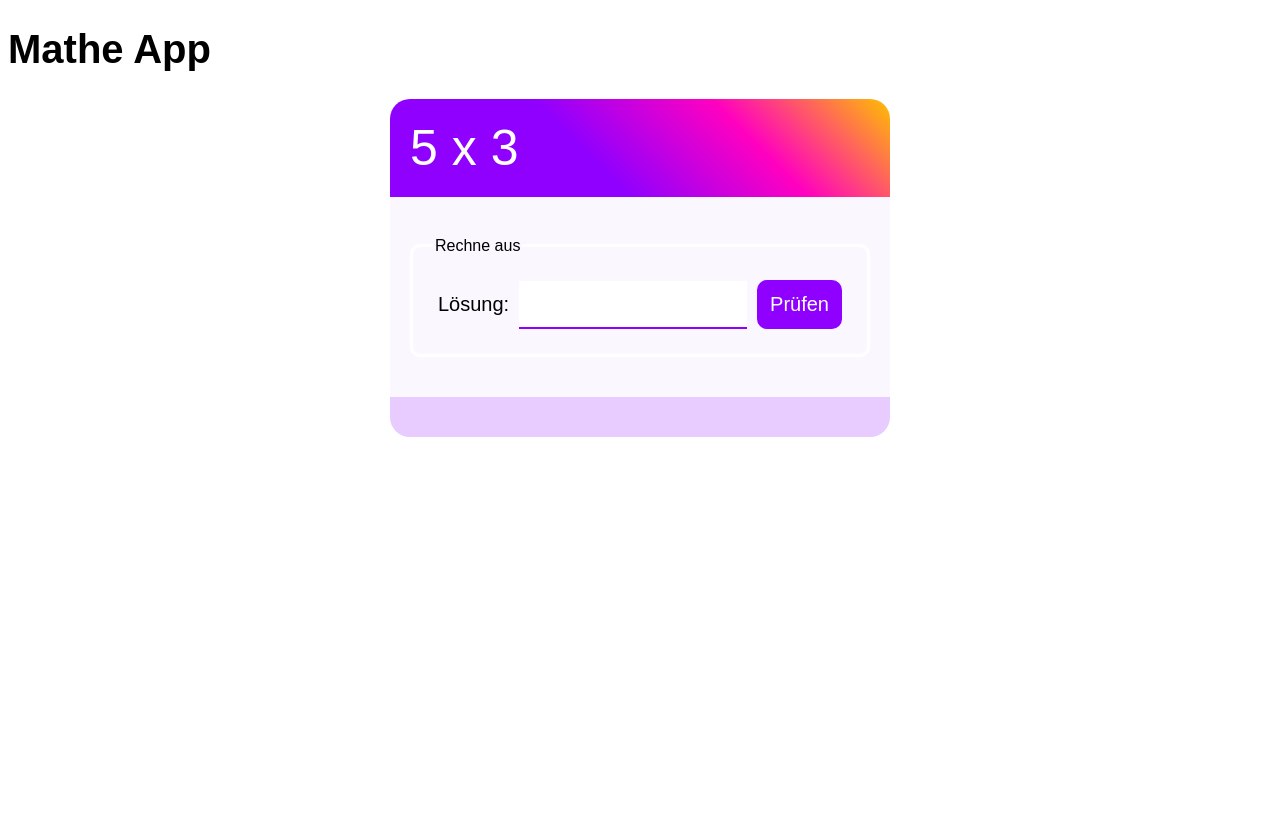
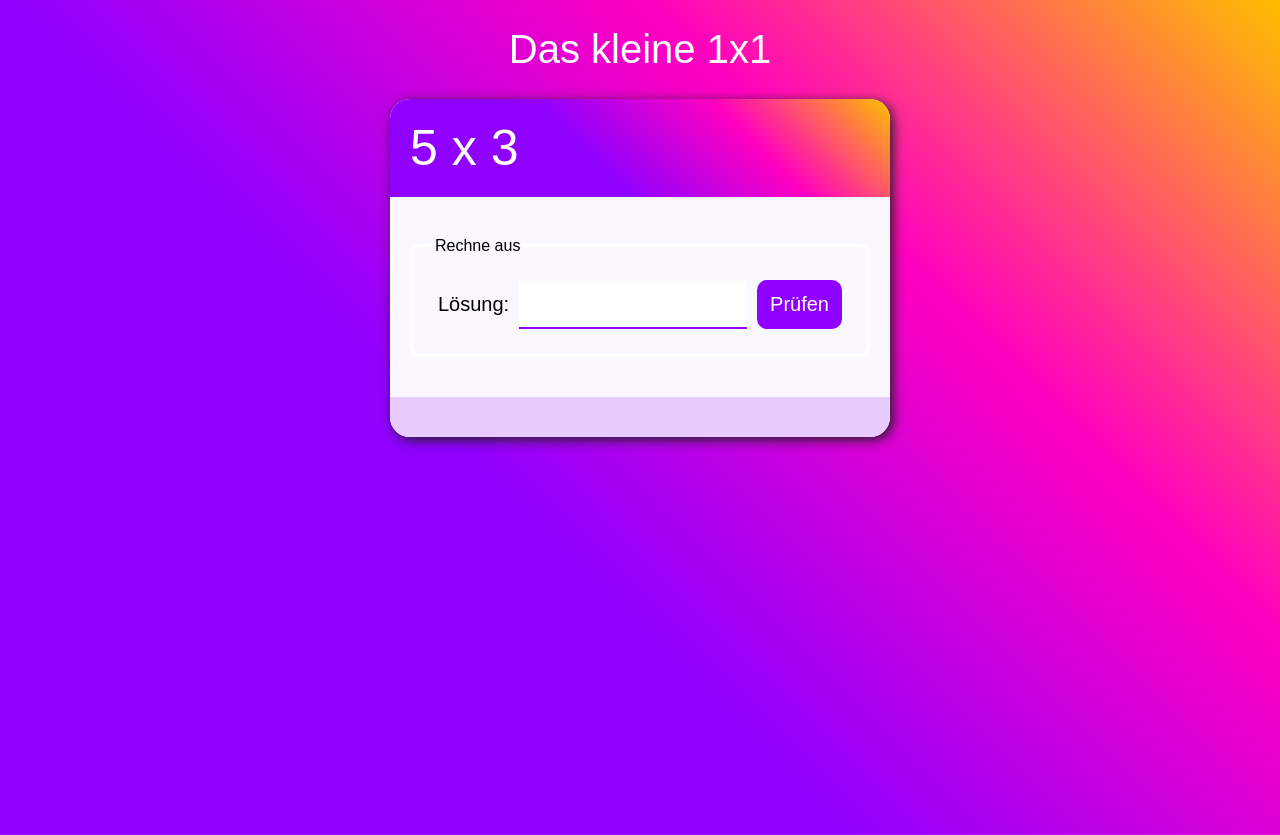
Before and after one commit to j-hha/maths-app, a plain HTML site: page index.html in a window 1280 px wide. Before the commit the page ends 800 px from the top, so only its background shows below. Drawn offline with Linux system fonts and the light colour scheme.

Commit message:
corrections

```diff
--- a/index.html
+++ b/index.html
@@ -4,12 +4,12 @@
     <meta charset="UTF-8">
     <meta http-equiv="X-UA-Compatible" content="IE=edge">
     <meta name="viewport" content="width=device-width, initial-scale=1.0">
-    <title>Mathe App</title>
+    <title>1x1</title>
     <link rel="stylesheet" href="./style.css">
 </head>
 <body>
     <header>
-        <h1>Mathe App</h1>
+        <h1 class="title">Das kleine 1x1</h1>
     </header>
     <main class="main">
         <div class="card">
--- a/script.js
+++ b/script.js
@@ -63,7 +63,7 @@ class Lesson extends LessonData {
         this.resetResponse();
         this.resetAnswer();
         this.updateView(false, false, 'new')
-        const currentLesson = new Lesson(elements, 2);
+        const currentLesson = new Lesson(elements, 10);
         currentLesson.init();
     }
 
@@ -205,6 +205,6 @@ const elements = {
     newSession: document.getElementById('js-new'),
 }
 
-const currentLesson = new Lesson(elements, 5);
+const currentLesson = new Lesson(elements, 10);
 
 currentLesson.init();
--- a/style.css
+++ b/style.css
@@ -22,6 +22,18 @@
 body {
     font-family: sans-serif;
     font-size: 20px;
+    background-color: var(--violet);
+    background: linear-gradient(45deg, var(--violet) 40%, var(--pink) 70%, var(--orange) 100%);
+    background-repeat: no-repeat;
+    background-position: center center;
+    background-size: cover;
+    min-height: 100vh;
+}
+
+.title {
+    text-align: center;
+    font-weight: normal;
+    color: white;
 }
 
 .main {
@@ -34,6 +46,7 @@ body {
     margin: 0 auto;
     overflow: hidden;
     background-color: var(--violet-light);
+    box-shadow: 3px 3px 12px var(--black);
 }
 
 .card__header {
```
